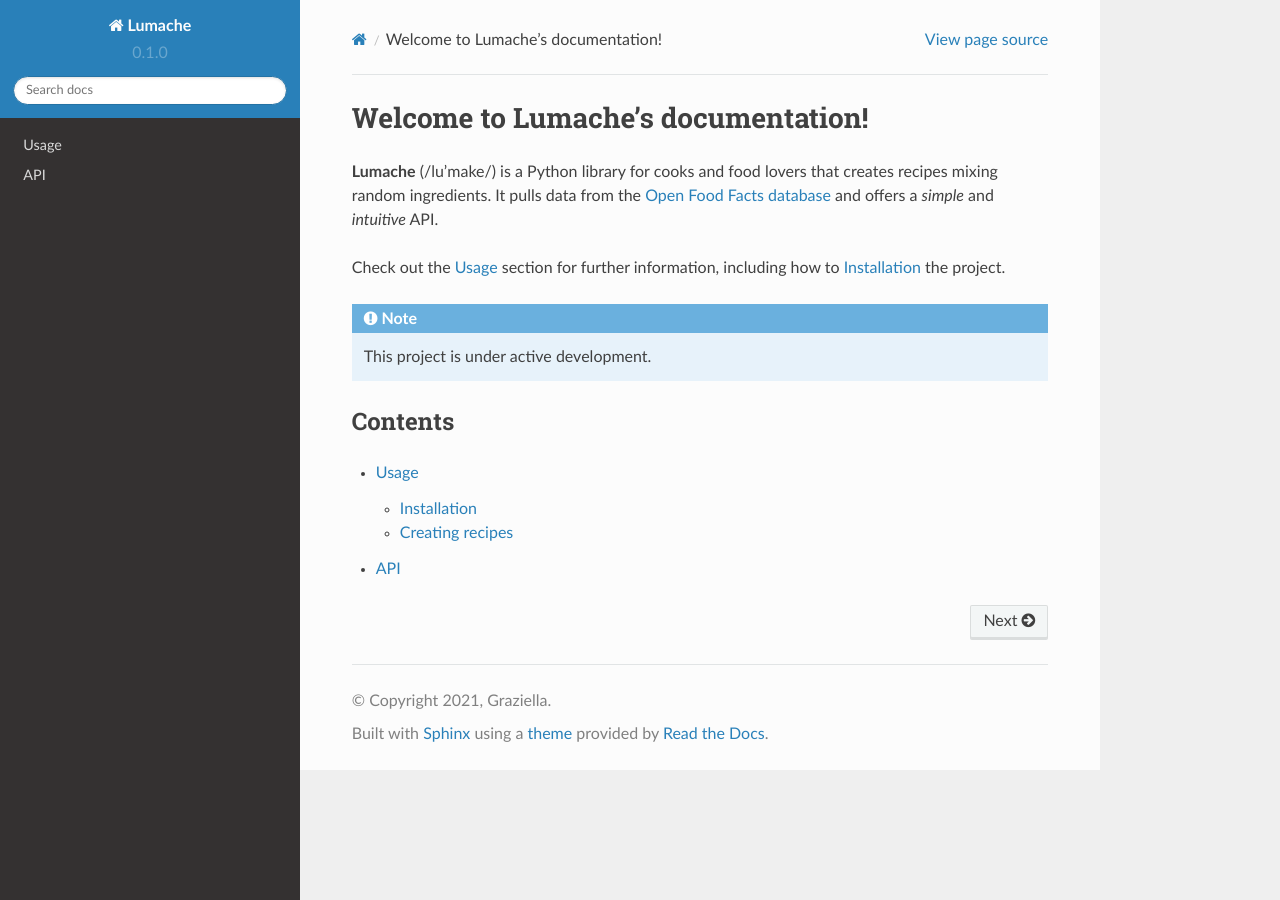
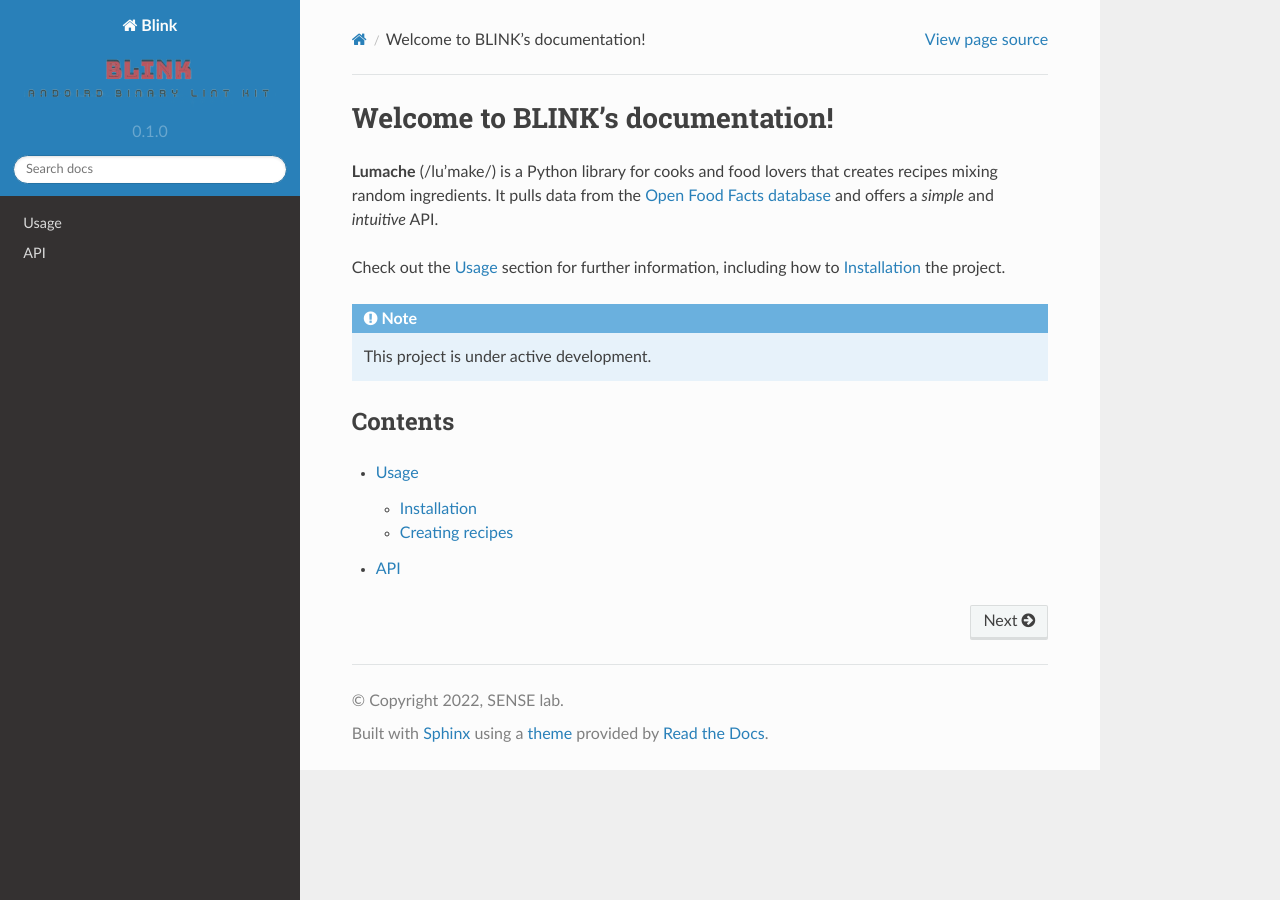
Before and after one commit to LeaderH/Blink_Doc, a Sphinx documentation site: the page built from docs/source/index.rst, in a window 1280 px wide. Built offline with Sphinx 7.4.7 and the Read the Docs theme 2.0.0, drawn with Linux system fonts in a browser that asks for light colours.

Commit message:
change logo

```diff
--- a/docs/source/conf.py
+++ b/docs/source/conf.py
@@ -2,9 +2,9 @@
 
 # -- Project information
 
-project = 'Lumache'
-copyright = '2021, Graziella'
-author = 'Graziella'
+project = 'Blink'
+copyright = '2022, SENSE lab'
+author = 'JonathanHsieh'
 
 release = '0.1'
 version = '0.1.0'
@@ -33,3 +33,10 @@
 
 # -- Options for EPUB output
 epub_show_urls = 'footnote'
+
+# Add any paths that contain custom static files (such as style sheets) here,
+# relative to this directory. They are copied after the builtin static files,
+# so a file named "default.css" will overwrite the builtin "default.css".
+# html_static_path = ['_static']
+master_doc = 'index'
+html_logo = "blink_logo.png"
--- a/docs/source/index.rst
+++ b/docs/source/index.rst
@@ -1,4 +1,4 @@
-Welcome to Lumache's documentation!
+Welcome to BLINK's documentation!
 ===================================
 
 **Lumache** (/lu'make/) is a Python library for cooks and food lovers
```
Also changed, not shown: docs/source/blink_logo.png (added).
